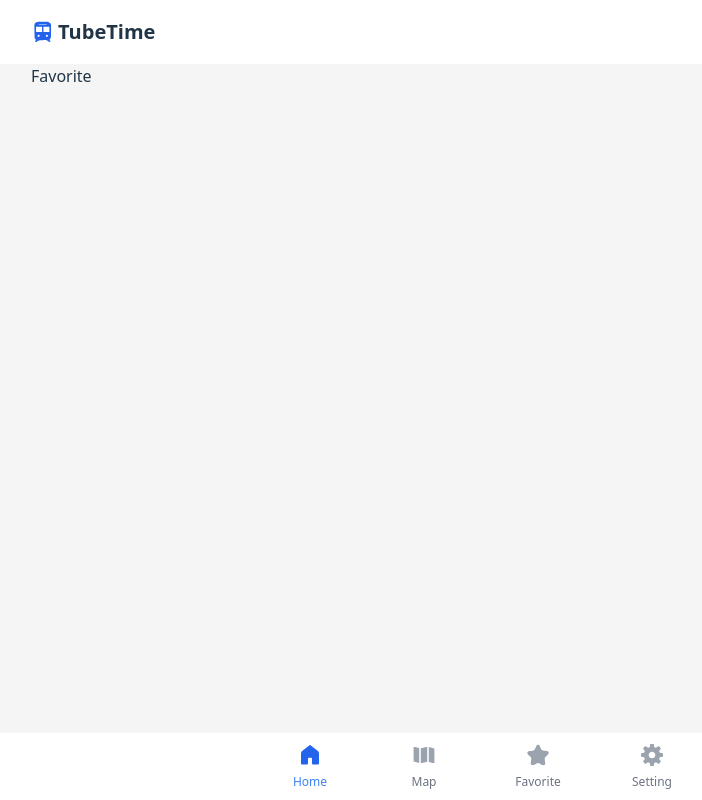
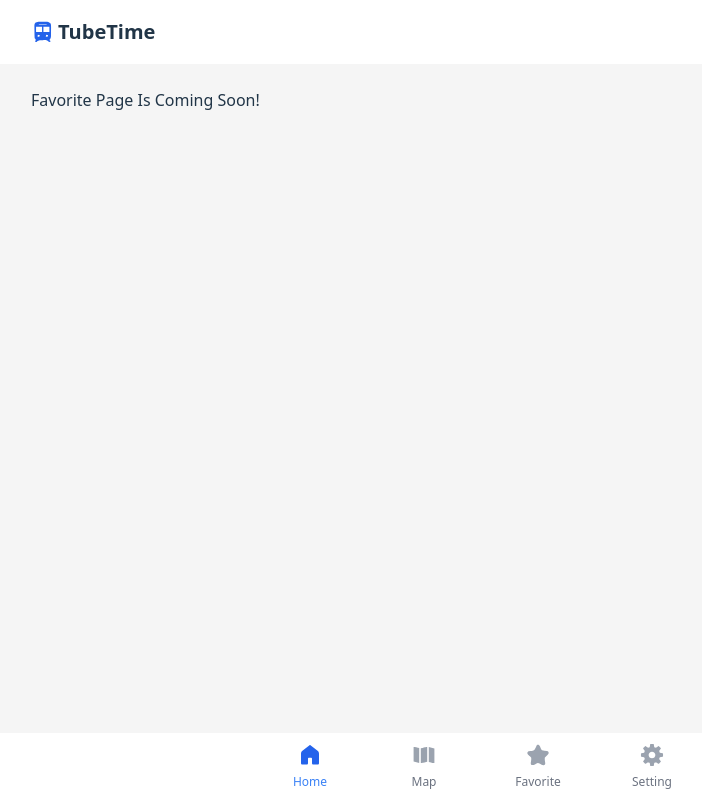
Before and after one commit to dancinncoder/tubetimes, a React (Vite) app: page /favorite in a window 1280 px wide. Shown: the whole page, without its empty margins (159-861 px from the left). Built offline with nearby package versions, Linux system fonts and the light colour scheme; no server answers.

Commit message:
[ADD] add favorite blocks, left TODO

```diff
--- a/src/pages/Favorite.tsx
+++ b/src/pages/Favorite.tsx
@@ -1,7 +1,8 @@
 function Favorite() {
   return (
     <div className="w-full my-[0] mx-auto px-[190px] bg-[#F5F5F5] min-h-[calc(100vh-131px)]">
-      Favorite
+      <br />
+      Favorite Page Is Coming Soon!
     </div>
   );
 }
--- a/src/pages/Home.tsx
+++ b/src/pages/Home.tsx
@@ -42,6 +42,8 @@ export type TypeFavoriteStationsList = {
   platformName: string;
   towards: string;
 };
+
+// TODO: Complete Favorite Page Using Local Storage
 
 function Home() {
   // All stations data
--- a/src/pages/Setting.tsx
+++ b/src/pages/Setting.tsx
@@ -1,7 +1,8 @@
 function Setting() {
   return (
     <div className="w-full my-[0] mx-auto px-[190px] bg-[#F5F5F5] min-h-[calc(100vh-131px)]">
-      Setting
+      <br />
+      Setting Page Is Coming Soon!
     </div>
   );
 }
```
